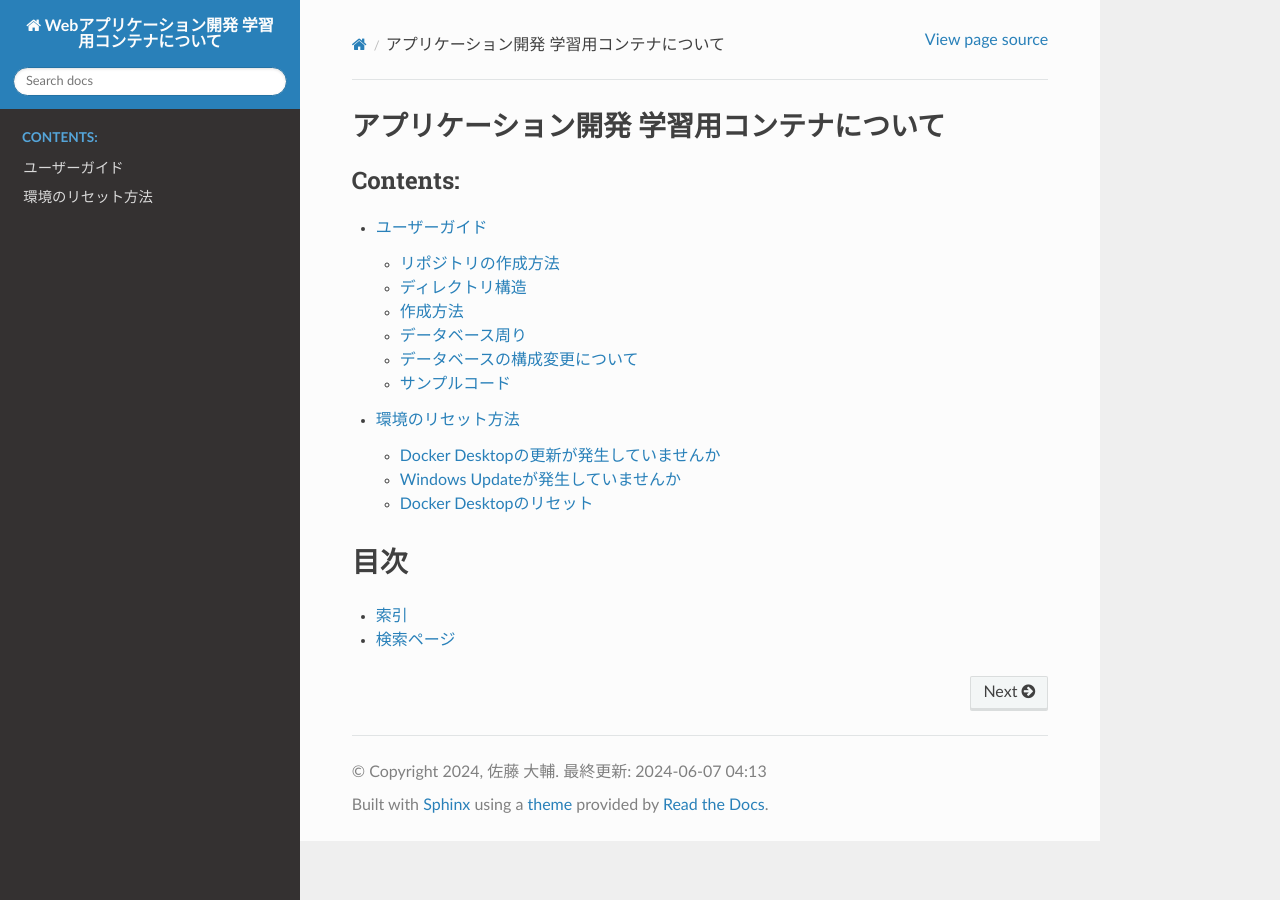
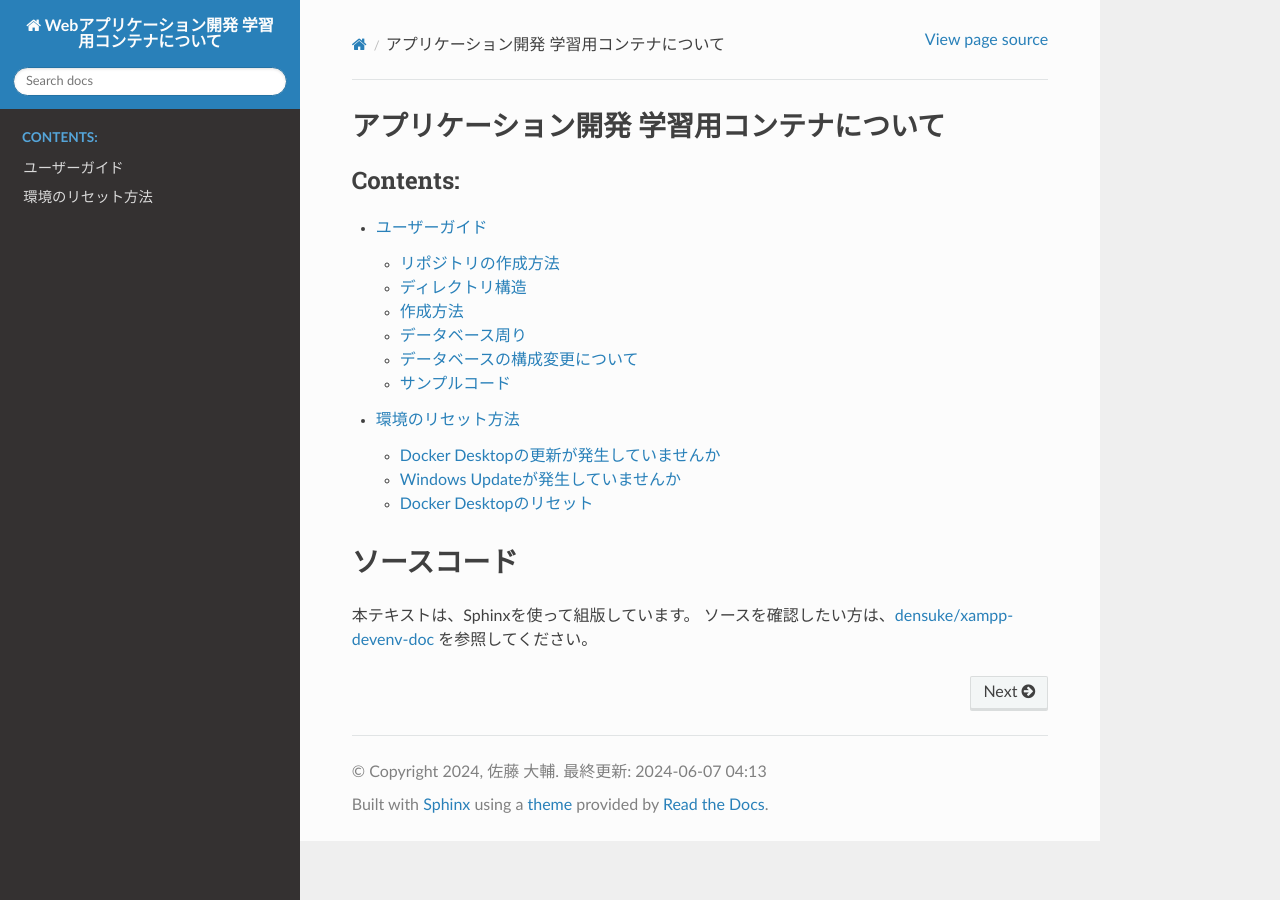
Before and after one commit to densuke/xampp-devenv-doc, a Sphinx documentation site: the page built from source/index.rst, in a window 1280 px wide. Built offline with Sphinx 7.4.7 and the Read the Docs theme 2.0.0, drawn with Linux system fonts in a browser that asks for light colours; pages that are not in the unit, such as notebooks, are missing from menus; the version number could not be read and is left out.

Commit message:
ソースリポジトリの場所をトップに出すようにした

```diff
--- a/source/index.rst
+++ b/source/index.rst
@@ -14,11 +14,16 @@
    guide/index
    reset/index
 
+ソースコード
+====================================================
 
-目次
-==================
+本テキストは、Sphinxを使って組版しています。
+ソースを確認したい方は、`densuke/xampp-devenv-doc <https://github.com/densuke/xampp-devenv-doc.git>`_ を参照してください。
 
-* :ref:`genindex`
-* :ref:`search`
+.. 目次
+.. ==================
+
+.. * :ref:`genindex`
+.. * :ref:`search`
 
 .. * :ref:`modindex`
```
